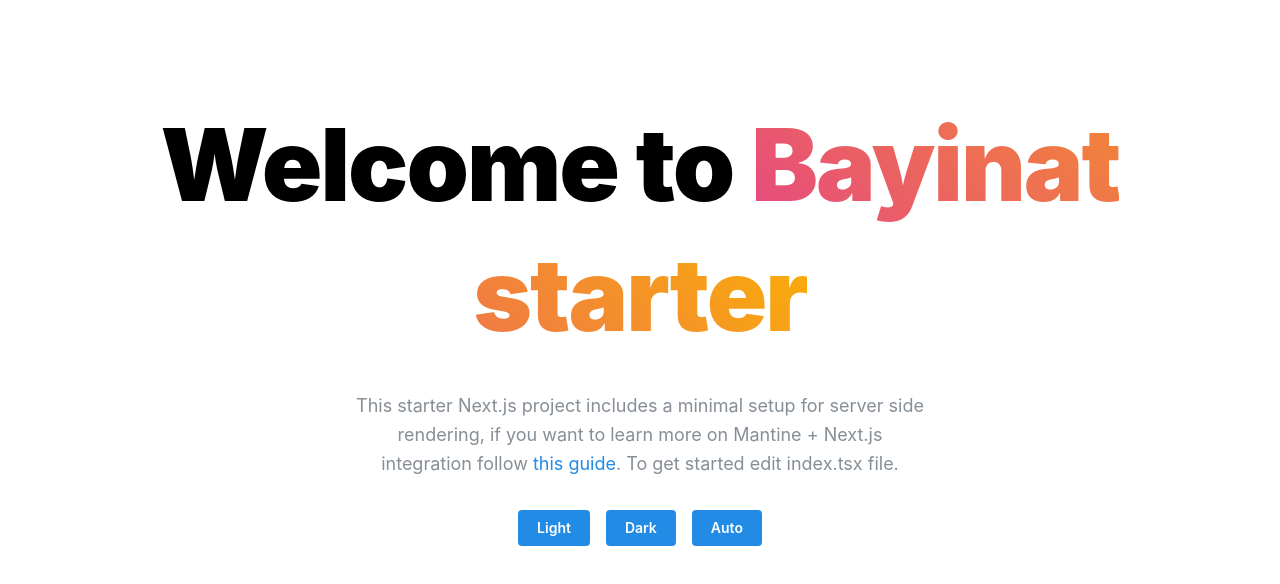
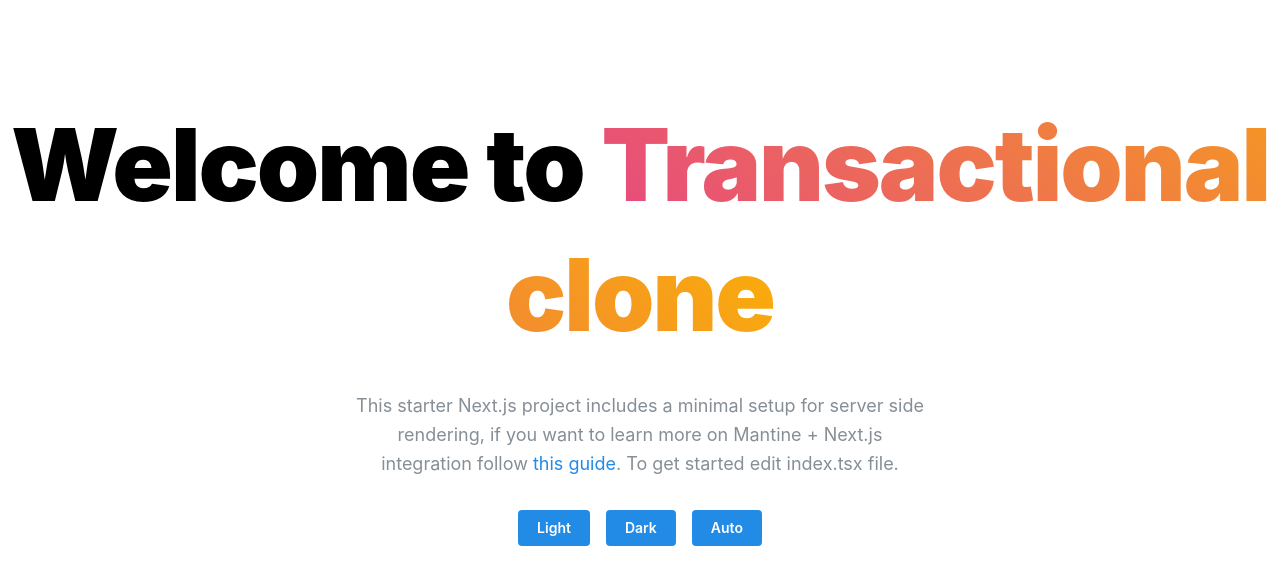
Before and after one commit to yves1da2vinci3/designMyPdf-frontend, a Next.js app: page / in a window 1280 px wide. Shown: the top 584 px of the page. Built offline with nearby package versions, Linux system fonts and the light colour scheme.

Commit message:
change name

```diff
--- a/components/Welcome/Welcome.tsx
+++ b/components/Welcome/Welcome.tsx
@@ -7,7 +7,7 @@
       <Title className={classes.title} ta="center" mt={100}>
         Welcome to{' '}
         <Text inherit variant="gradient" component="span" gradient={{ from: 'pink', to: 'yellow' }}>
-           Bayinat starter
+          Transactional clone{' '}
         </Text>
       </Title>
       <Text color="dimmed" ta="center" size="lg" maw={580} mx="auto" mt="xl">
```
